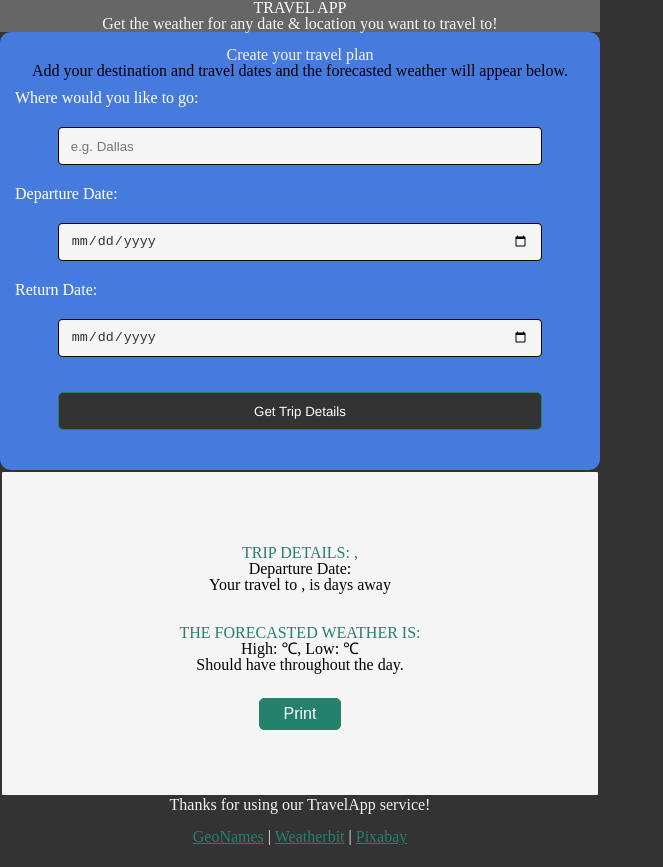
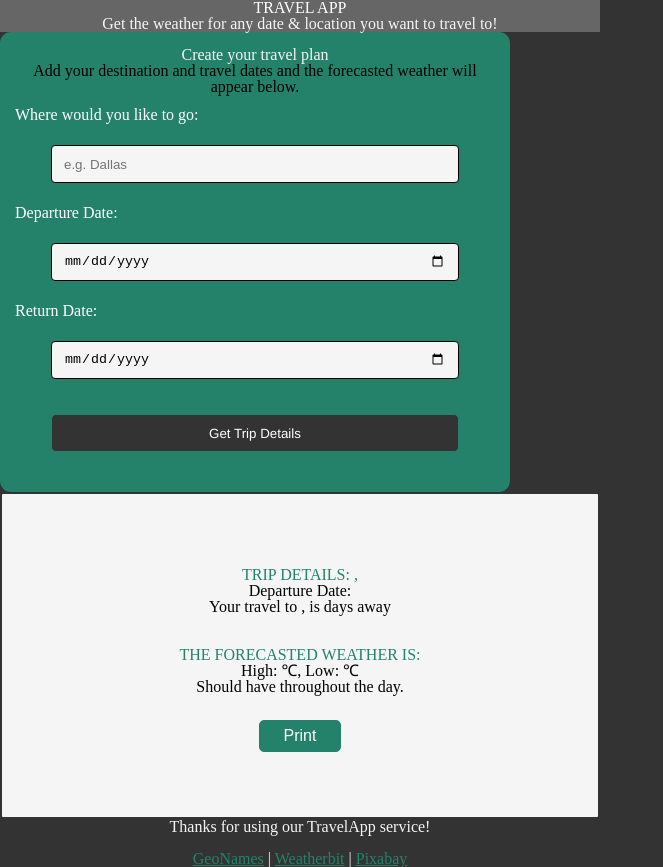
Before and after one commit to paulajlippe/Udacity_TravelApp, a website built with webpack: page src/client/views/index.html in a window 1280 px wide. Shown: the whole page, without its empty margins (0-663 px from the left). Before the commit the page ends 845 px from the top, so only its background shows below. Built offline with nearby package versions, Linux system fonts and the light colour scheme.

Commit message:
Clean up pt 1
Clean up part 1

```diff
--- a/package.json
+++ b/package.json
@@ -49,6 +49,6 @@
   },
   "repository": {
     "type": "git",
-    "url": "https://github.com/paulajlippe/UdacityTravelApp"
+    "url": "https://github.com/paulajlippe/Udacity_TravelApp"
   }
 }
--- a/src/client/js/app.js
+++ b/src/client/js/app.js
@@ -13,14 +13,14 @@ let weatherCondition = document.getElementById('weatherCondition');
 
 async function handleSubmit(event) {
     event.preventDefault()
-    //Input data selectors
+
+// INPUT DATA
     let formPlace = document.getElementById('loc-input').value;
     console.log("The destination is",formPlace);
     let formStart = document.getElementById('startDate').value;
     console.log("Departure date: ",formStart);
     let formReturn = document.getElementById('returnDate').value;
     console.log("Return date: ",formReturn);
-
 
 // DATE
     const today = new Date();
@@ -92,7 +92,7 @@ async function handleSubmit(event) {
 
 // UPDATE UI
 function updateUI(result){
-    ///Results after successful submission
+    // Results after successful submission
     console.log('Results: ', result)
 
     plannerResults.style.display = 'block';
@@ -118,12 +118,12 @@ const dateSplit = (d) => {
 
 // PRINT
 const printBtn = () => {
-    location.reload();
+    window.print();
 }
 
 // RESET
 const deleteBtn = () => {
-    window.print();
+    location.reload();
 }
 
 export { handleSubmit, updateUI, dateSplit, printBtn, deleteBtn }
--- a/src/client/styles/form.scss
+++ b/src/client/styles/form.scss
@@ -11,19 +11,19 @@ $background-color_3: #333;
 $background-color_4: #24826A;
 
 .travel-planner{
-    max-width: 100%;
+    max-width: 85%;
     padding: 15px;
-    background: #467bdd;
-    color: white;
+    background:$background-color_4;
+    color: $color_1;
     border-radius: 0.7rem;
 }
 #create-plan{
-    line-height: 38px;
+    line-height: 40px;
 }
 label {
     display: flex;
     align-items: center;
-    font-size: 1.125rem;
+    font-size: large;
     margin: 10px;
 }
 input {
@@ -32,7 +32,7 @@ input {
     width: 85%;
     height: 2.375rem;
     padding: 0.375rem 0.75rem;
-    color: #333;
+    color: $color_2;
     background-color: $background-color_1;
     border: 1px solid $color_2;
     border-radius: 0.25rem;
```
Also changed, not shown: src/client/js/print.js (deleted, +0 -20 lines).
